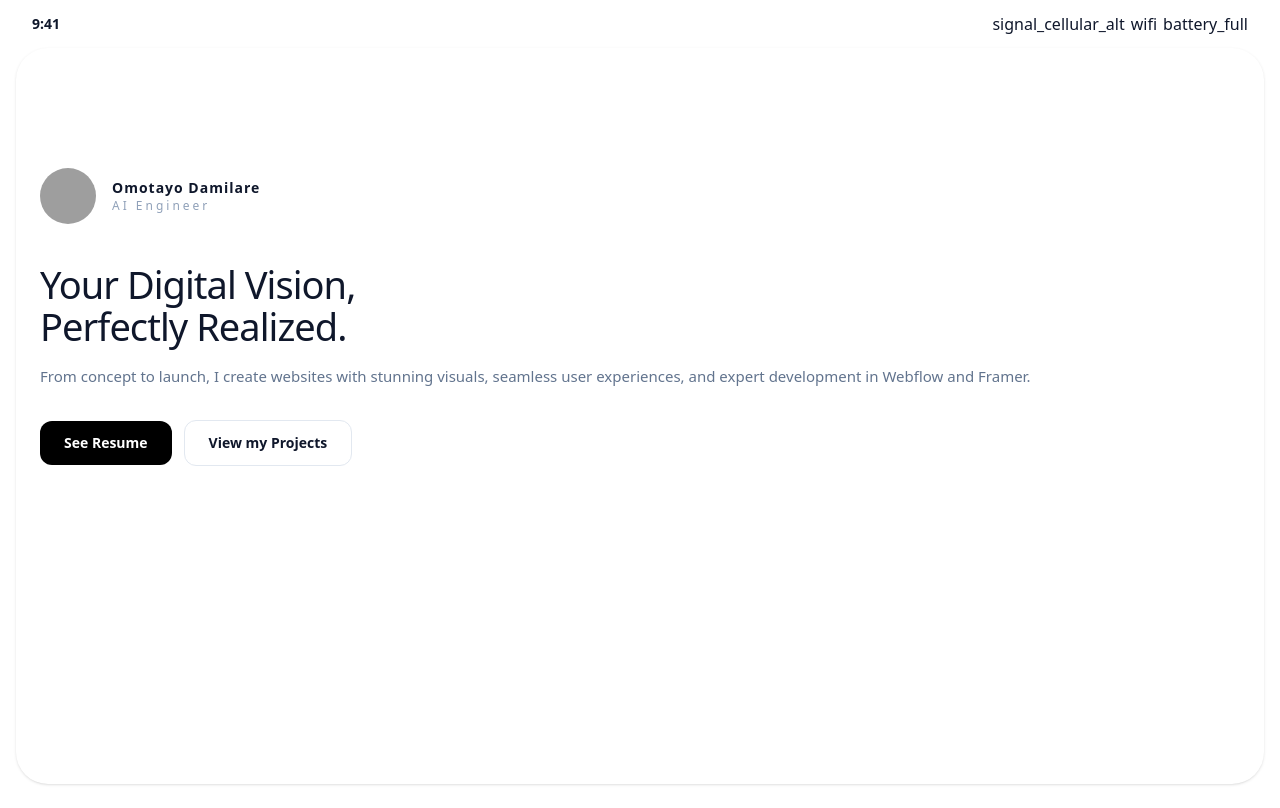
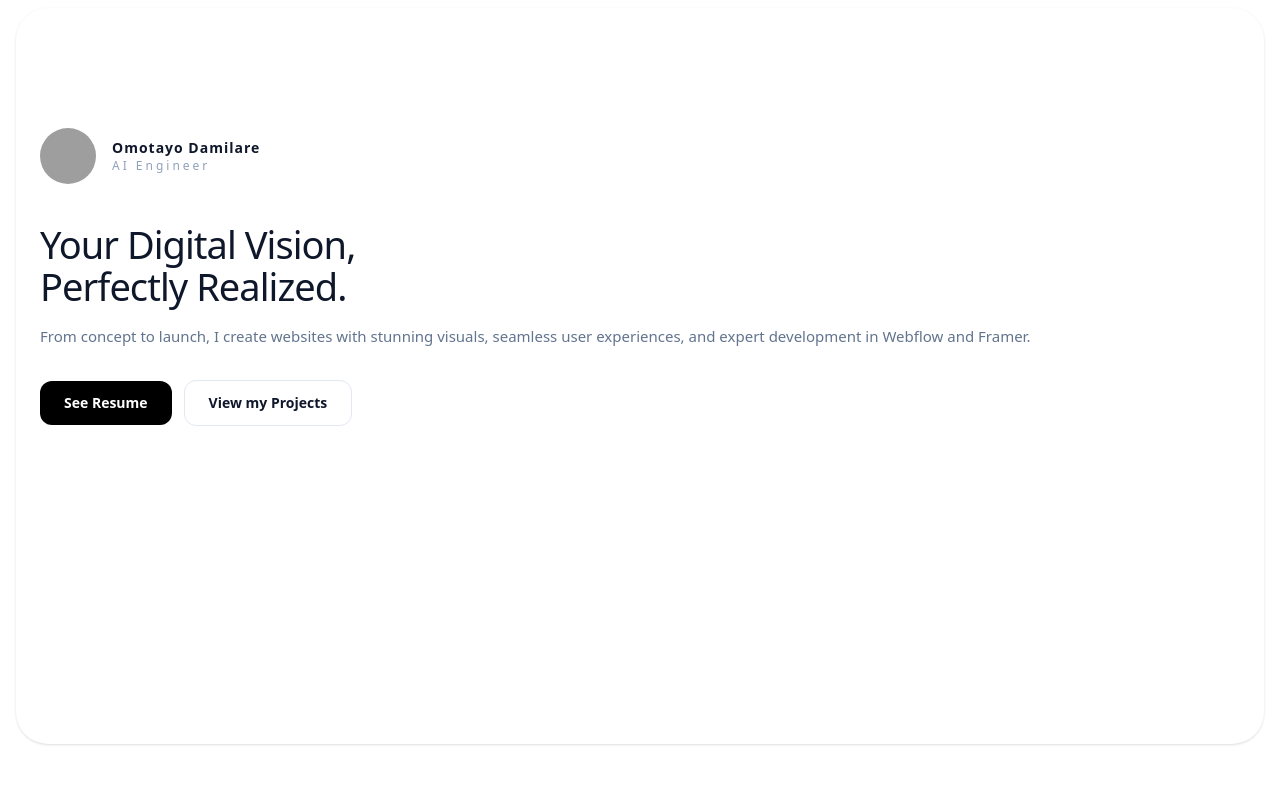
Before and after one commit to Dahmie87/portfolioIn3d, a React (Vite) app: page / in a window 1280 px wide. Built offline with nearby package versions, Linux system fonts and the light colour scheme; grey boxes are pictures that could not be loaded.

Commit message:
remove taskbar

```diff
--- a/src/components/home.tsx
+++ b/src/components/home.tsx
@@ -2,18 +2,6 @@ export default function ProtoType() {
   return (
     <div>
       <div className="text-slate-900 min-h-screen">
-        <div className="h-10 w-full flex items-center justify-between px-8 pt-2">
-          <span className="text-sm font-semibold">9:41</span>
-          <div className="flex items-center gap-1.5">
-            <span className="material-symbols-outlined text-[16px]">
-              signal_cellular_alt
-            </span>
-            <span className="material-symbols-outlined text-[16px]">wifi</span>
-            <span className="material-symbols-outlined text-[16px]">
-              battery_full
-            </span>
-          </div>
-        </div>
         <div className="mx-4 my-2 bg-white rounded-[2rem] shadow-sm overflow-hidden min-h-[calc(100vh-4rem)] relative">
           <nav className="flex items-center justify-between px-6 py-5"></nav>
           {/* <nav className="flex items-center justify-between px-6 py-5">
```
